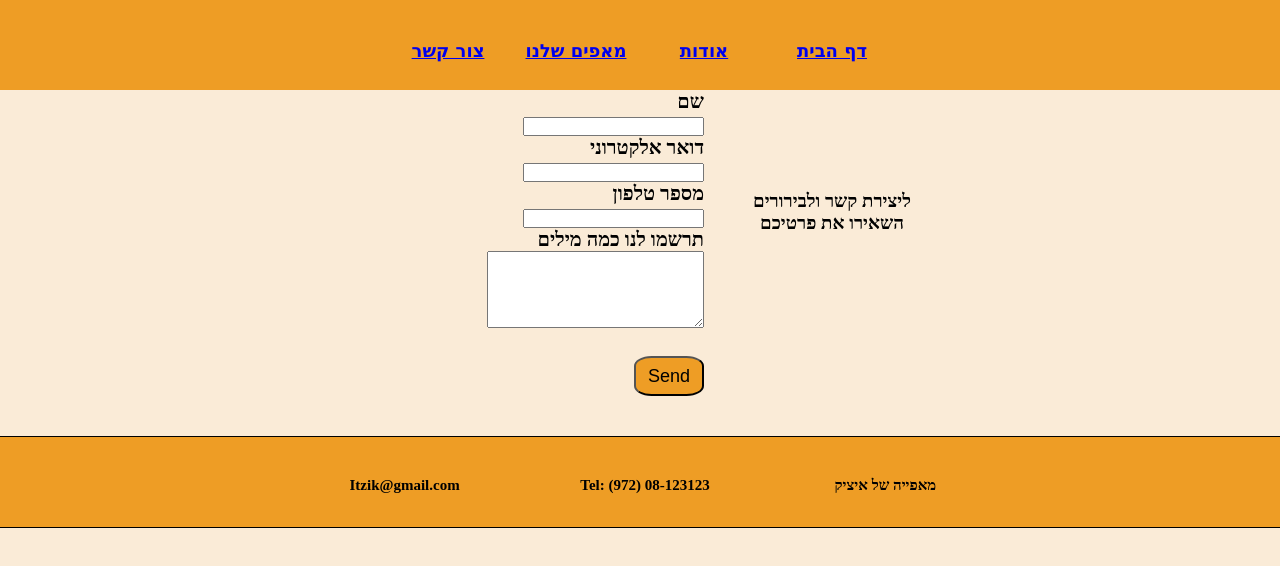
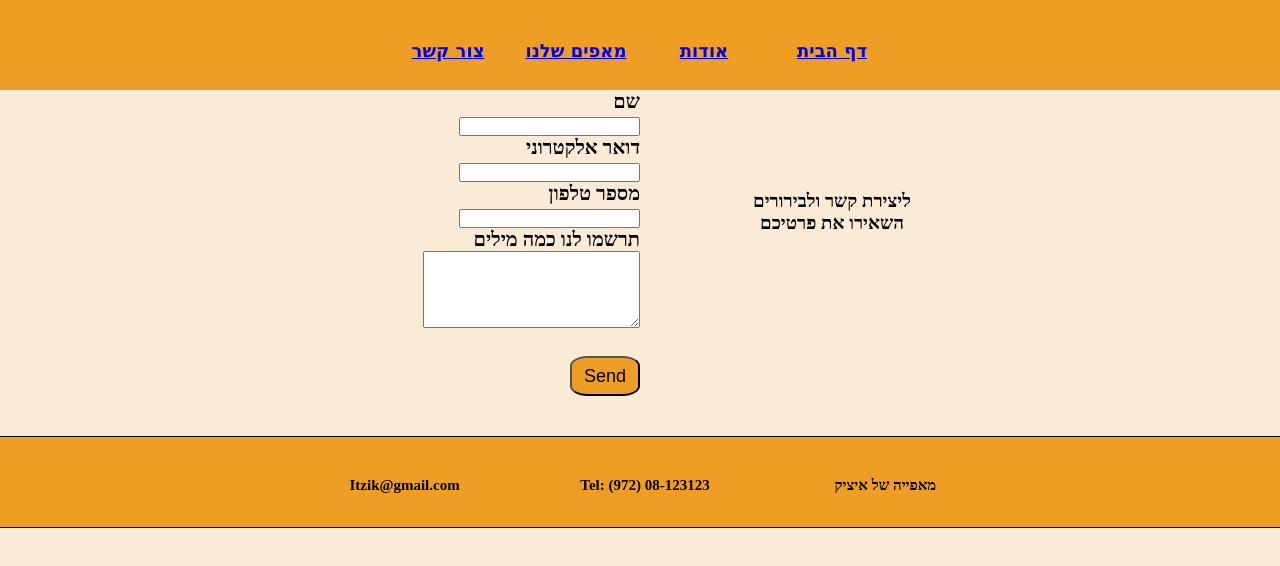
Before and after one commit to AndreyVekselman/Home_work2, a plain HTML site: page contact.html in a window 1280 px wide. Drawn offline with Linux system fonts and the light colour scheme.

Commit message:
contact page

```diff
--- a/css/Mystyle.css
+++ b/css/Mystyle.css
@@ -212,26 +212,12 @@ a.LinkToAbout:hover {
   justify-content: center;
   flex-direction: row-reverse;
 }
-/* .contact {
-  width: 80%;
-  margin-left: 10%;
-  padding-top: 40px;
+.Text {
   text-align: center;
-  float: left;
-} */
-
-.Text {
-  /* width: 40%; */
-  height: 100px;
-  text-align: center;
-  flex-basis: 20%;
-  /* float: right; */
-  /* padding-right: 200px; */
+  flex-basis: 30%;
   padding-top: 100px;
 }
 .form {
-  /* width: 30%; */
-  /* float: right; */
   text-align: right;
   font-size: 20px;
   flex-basis: 30%;
```
